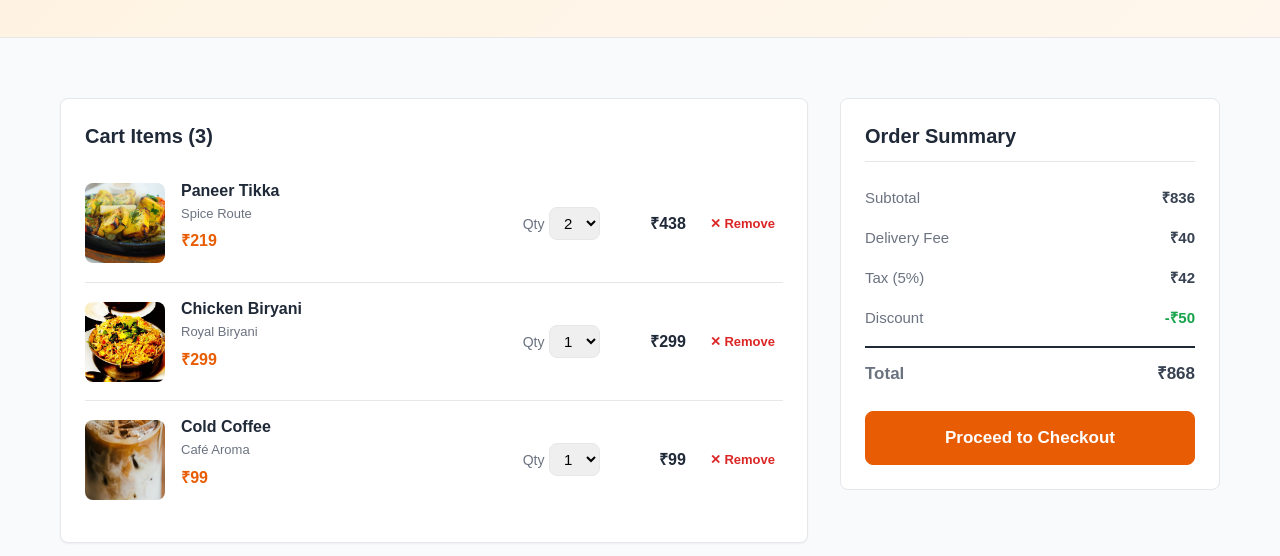
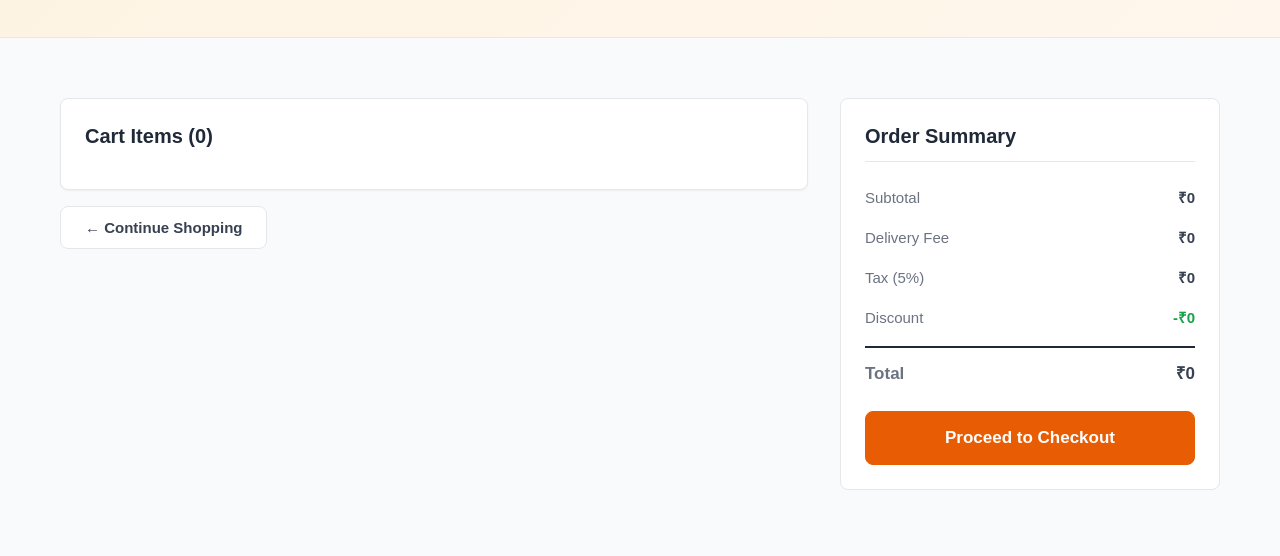
Before and after one commit to codedhruv08/food-delivery-restaurant-management-system, a plain HTML site: page cart.html in a window 1280 px wide. Shown: the part 215-771 px from the top of the page. Drawn offline with Linux system fonts and the light colour scheme.

Commit message:
Add files via upload

```diff
--- a/cart.html
+++ b/cart.html
@@ -50,80 +50,15 @@
                     <!-- Cart Items -->
                     <div>
                        <div class="card">
-                            <h3 class="mb-2">Cart Items (3)</h3>
-
-                            <!-- Item 1 -->
-                            <div class="cart-item">
-                                <div class="cart-item-img">
-                                    <img src="images/food/paneer-tikka.jpg" alt="Paneer Tikka">
-                                </div>
-                                <div class="cart-item-info">
-                                    <h4>Paneer Tikka</h4>
-                                    <p class="cart-item-restaurant">Spice Route</p>
-                                    <p class="cart-item-price">₹219</p>
-                                </div>
-                                <div class="cart-item-qty">
-                                    <label for="qty-1" class="text-small text-muted">Qty</label>
-                                    <select id="qty-1" name="qty-1">
-                                        <option value="1">1</option>
-                                        <option value="2" selected>2</option>
-                                        <option value="3">3</option>
-                                        <option value="4">4</option>
-                                        <option value="5">5</option>
-                                    </select>
-                                </div>
-                                <div class="cart-item-total">₹438</div>
-                                <button class="cart-item-remove" type="button">✕ Remove</button>
+    <h3 class="mb-2">Cart Items (<span id="cart-count">0</span>)</h3>
+    <div id="cart-items"></div>
 </div>
 
-                            <!-- Item 2 -->
-                            <div class="cart-item">
-                                <div class="cart-item-img">
-                                    <img src="images/food/chicken-biryani.jpg" alt="Chicken Biryani">
-                                </div>
-                                <div class="cart-item-info">
-                                    <h4>Chicken Biryani</h4>
-                                    <p class="cart-item-restaurant">Royal Biryani</p>
-                                    <p class="cart-item-price">₹299</p>
-                                </div>
-                                <div class="cart-item-qty">
-                                    <label for="qty-2" class="text-small text-muted">Qty</label>
-                                    <select id="qty-2" name="qty-2">
-                                        <option value="1" selected>1</option>
-                                        <option value="2">2</option>
-                                        <option value="3">3</option>
-                                        <option value="4">4</option>
-                                        <option value="5">5</option>
-                                    </select>
-                                </div>
-                                <div class="cart-item-total">₹299</div>
-                                <button class="cart-item-remove" type="button">✕ Remove</button>
-                            </div>
 
-                            <!-- Item 3 -->
-                            <div class="cart-item">
-                                <div class="cart-item-img">
-                                    <img src="images/food/cold-coffee.jpg" alt="Cold Coffee">
-                                </div>
-                                <div class="cart-item-info">
-                                    <h4>Cold Coffee</h4>
-                                    <p class="cart-item-restaurant">Café Aroma</p>
-                                    <p class="cart-item-price">₹99</p>
-                                </div>
-                                <div class="cart-item-qty">
-                                    <label for="qty-3" class="text-small text-muted">Qty</label>
-                                    <select id="qty-3" name="qty-3">
-                                        <option value="1" selected>1</option>
-                                        <option value="2">2</option>
-                                        <option value="3">3</option>
-                                        <option value="4">4</option>
-                                        <option value="5">5</option>
-                                    </select>
-                                </div>
-                                <div class="cart-item-total">₹99</div>
-                                <button class="cart-item-remove" type="button">✕ Remove</button>
-                            </div>
-                        </div>
+
+
+
+
 
                         <div class="mt-2">
                             <a href="food-menu.html" class="btn btn-secondary">← Continue Shopping</a>
@@ -131,34 +66,39 @@
                     </div>
 
                     <!-- Order Summary -->
-                    <div>
                     <div class="order-summary">
     <h3>Order Summary</h3>
+
     <div class="summary-row">
         <span class="label">Subtotal</span>
-                                <span class="value">₹836</span>
+        <span class="value" id="subtotal">₹0</span>
     </div>
+
     <div class="summary-row">
         <span class="label">Delivery Fee</span>
-                                <span class="value">₹40</span>
+        <span class="value" id="delivery-fee">₹0</span>
     </div>
+
     <div class="summary-row">
         <span class="label">Tax (5%)</span>
-                                <span class="value">₹42</span>
+        <span class="value" id="tax">₹0</span>
     </div>
+
     <div class="summary-row discount">
         <span class="label">Discount</span>
-                                <span class="value">-₹50</span>
+        <span class="value" id="discount">-₹0</span>
     </div>
+
     <div class="summary-row total">
         <span class="label">Total</span>
-                                <span class="value">₹868</span>
+        <span class="value" id="grand-total">₹0</span>
     </div>
+
     <div class="mt-2">
-                                <a href="checkout.html" class="btn btn-primary btn-block btn-lg">Proceed to Checkout</a>
-                            </div>
-                        </div>
-                    </div>
+        <a href="checkout.html"
+           class="btn btn-primary btn-block btn-lg">
+            Proceed to Checkout
+        </a>
     </div>
 </div>
         </section>
@@ -205,5 +145,8 @@
         </div>
     </footer>
 
+
+    <script src="js/script.js"></script>
+
 </body>
 </html>
```
Also changed, not shown: index.html (+3 -0 lines), script.js (added, +143 -0 lines). Lines whose indentation alone changed are shown as unchanged.
